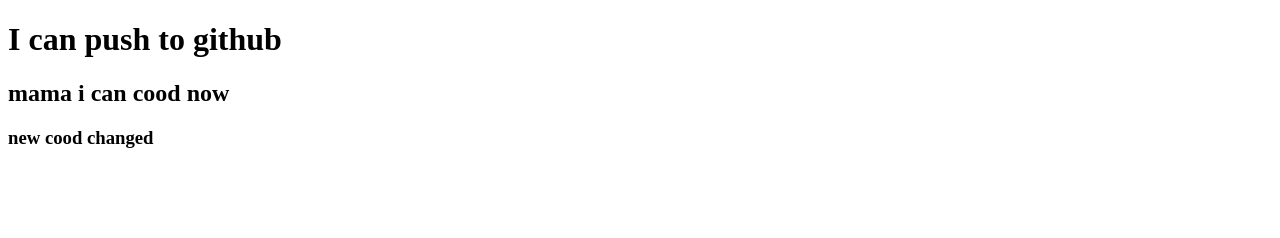
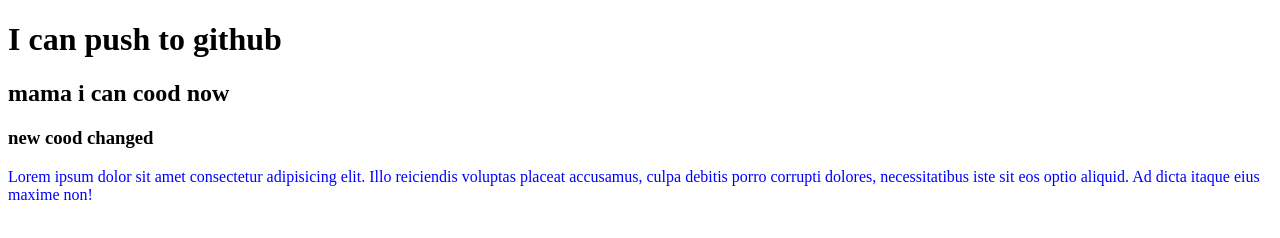
Before and after one commit to ab-rahim-bin-rakib/my-last-repo, a plain HTML site: page index.html in a window 1280 px wide. Drawn offline with Linux system fonts and the light colour scheme.

Commit message:
styles added

```diff
--- a/index.html
+++ b/index.html
@@ -5,10 +5,12 @@
     <meta http-equiv="X-UA-Compatible" content="IE=edge">
     <meta name="viewport" content="width=device-width, initial-scale=1.0">
     <title>my last github repo</title>
+    <link rel="stylesheet" href="style.css">
 </head>
 <body>
     <h1>I can push to github</h1>
     <h2>mama i can cood now</h2>
     <h3>new cood changed</h3>
+    <p>Lorem ipsum dolor sit amet consectetur adipisicing elit. Illo reiciendis voluptas placeat accusamus, culpa debitis porro corrupti dolores, necessitatibus iste sit eos optio aliquid. Ad dicta itaque eius maxime non!</p>
 </body>
 </html>
--- /dev/null
+++ b/style.css
@@ -0,0 +1,3 @@
+p{
+    color: blue;
+}
```
